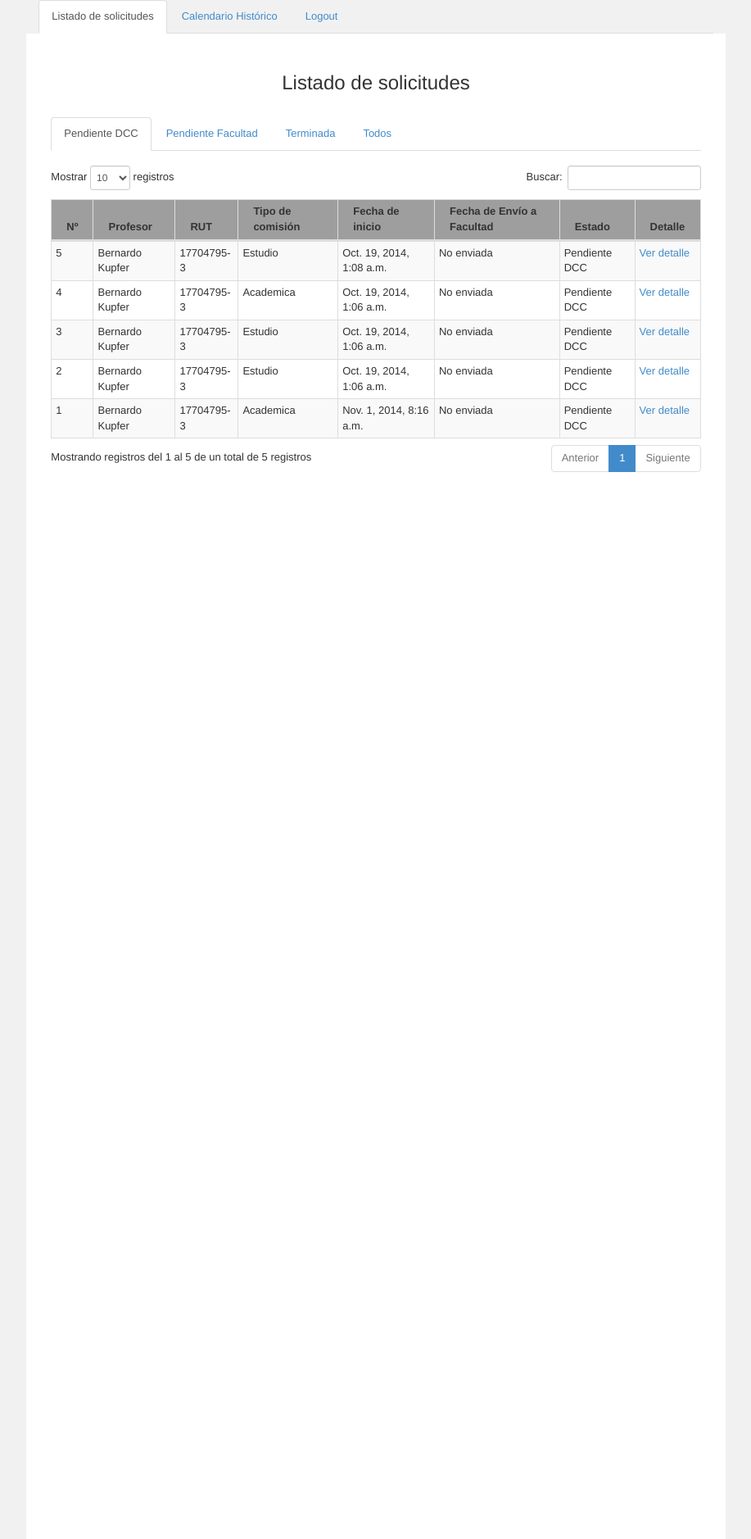
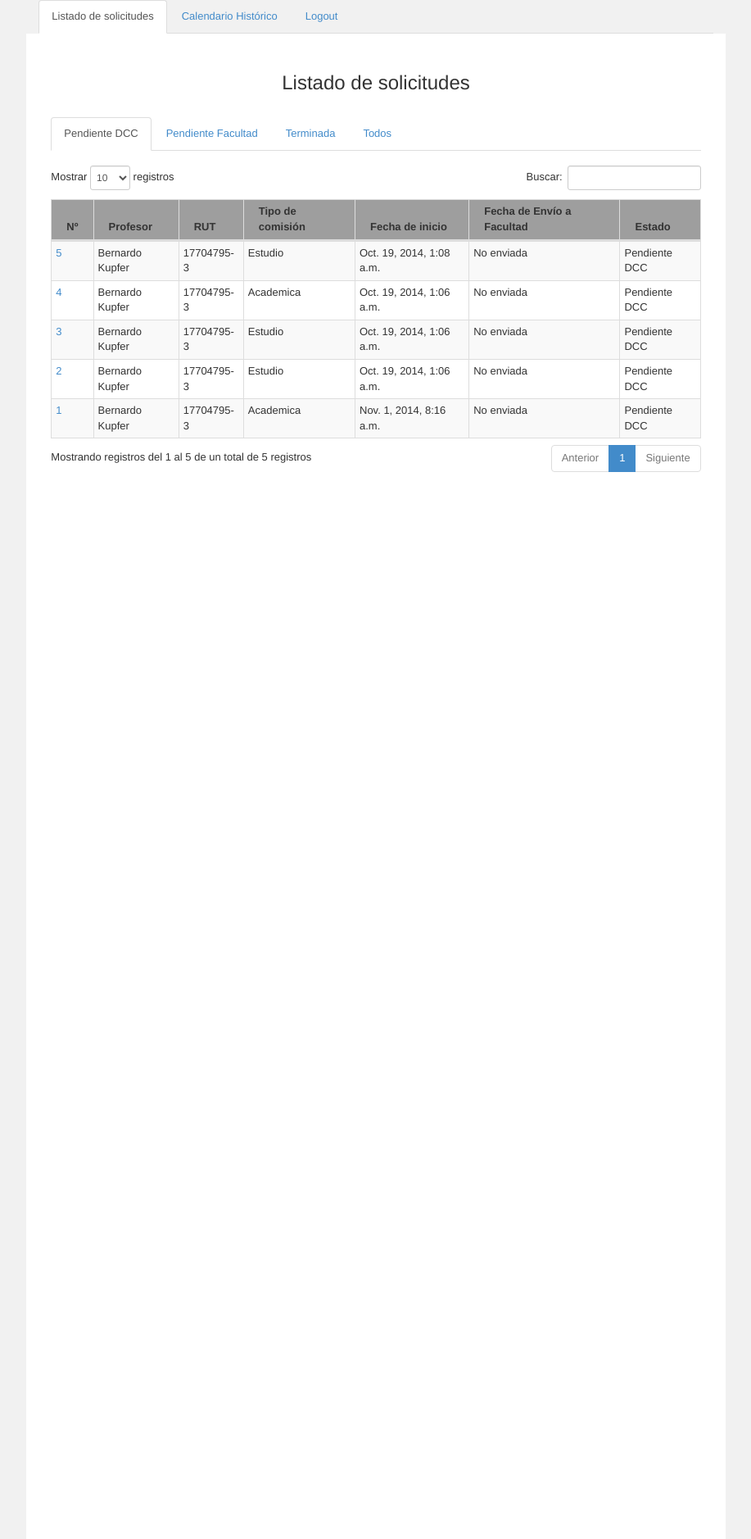
Before and after one commit to bkupfer/u-salidas, a Django app: template static/templates/Magna/list_of_applications.html in a window 1280 px wide. Shown: the whole page at 82% size, without its empty margins (181-1098 px from the left). Run offline with Django 3.2, Linux system fonts and the light colour scheme; the template is opened without the code that fills it: values that come from a table or form of the project are taken from there, others are empty; data comes from the database, SQL or seed files in the repository; tables that the repository leaves empty hold one stand-in row (values such as "Sample post"); parts of the project's set-up code (start-up, migrations or seed data) failed here and were passed over; grey boxes are pictures that could not be loaded.

Commit message:
Mejoras fundamentales a lista de solicitudes (a Magna le complica el "Ver detalle")

```diff
--- a/static/templates/Magna/list_of_applications.html
+++ b/static/templates/Magna/list_of_applications.html
@@ -69,21 +69,19 @@
                                             <th>Fecha de inicio</th>
                                             <th>Fecha de Envío a Facultad</th>
                                             <th>Estado</th>
-                                            <th>Detalle</th>
                                         </tr>
                                         </thead>
                                         <tbody>
                                         {% for app in apps %}
                                             {% if app.get_state.state == "Pendiente DCC" %}
                                                 <tr>
-                                                    <td>{{ app.id }}</td>
+                                                    <td><a href="application_detail?id={{ app.id }}">{{ app.id }}</a></td>
                                                     <td>{{ app.id_Teacher }}</td>
                                                     <td>{{ app.id_Teacher.rut }}</td>
                                                     <td>{{ app.id_commission_type }}</td>
                                                     <td>{{ app.creation_date }}</td>
                                                     <td>{{ app.sent_date }}</td>
                                                     <td>{{ app.get_state }}</td>
-                                                    <td><a href="application_detail?id={{ app.id }}">Ver detalle</a></td>
                                                 </tr>
                                             {% endif %}
                                         {% endfor %}
@@ -105,21 +103,19 @@
                                             <th>Fecha de inicio</th>
                                             <th>Fecha de Envío a Facultad</th>
                                             <th>Estado</th>
-                                            <th>Detalle</th>
                                         </tr>
                                         </thead>
                                         <tbody>
                                         {% for app in apps %}
                                             {% if app.get_state.state == "Pendiente Facultad" %}
                                                 <tr>
-                                                    <td>{{ app.id }}</td>
+                                                    <td><a href="application_detail?id={{ app.id }}">{{ app.id }}</a></td>
                                                     <td>{{ app.id_Teacher }}</td>
                                                     <td>{{ app.id_Teacher.rut }}</td>
                                                     <td>{{ app.id_commission_type }}</td>
                                                     <td>{{ app.creation_date }}</td>
                                                     <td>  {{ app.sent_date }}</td>
                                                     <td> {{ app.get_state }}</td>
-                                                    <td><a href="application_detail?id={{ app.id }}">Ver detalle</a></td>
                                                 </tr>
                                             {% endif %}
                                         {% endfor %}
@@ -141,21 +137,19 @@
                                             <th>Fecha de inicio</th>
                                             <th>Fecha de Envío a Facultad</th>
                                             <th>Estado</th>
-                                            <th>Detalle</th>
                                         </tr>
                                         </thead>
                                         <tbody>
                                         {% for app in apps %}
                                             {% if app.get_state.state == "Terminada" %}
                                                 <tr>
-                                                    <td>{{ app.id }}</td>
+                                                    <td><a href="application_detail?id={{ app.id }}">{{ app.id }}</a></td>
                                                     <td>{{ app.id_Teacher }}</td>
                                                     <td>{{ app.id_Teacher.rut }}</td>
                                                     <td>{{ app.id_commission_type }}</td>
                                                     <td>{{ app.creation_date }}</td>
                                                     <td>{{ app.sent_date }}</td>
                                                     <td>{{ app.get_state }}</td>
-                                                    <td><a href="application_detail?id={{ app.id }}">Ver detalle</a></td>
                                                 </tr>
                                             {% endif %}
                                         {% endfor %}
@@ -177,20 +171,18 @@
                                             <th>Fecha de inicio</th>
                                             <th>Fecha de Envío a Facultad</th>
                                             <th>Estado</th>
-                                            <th>Detalle</th>
                                         </tr>
                                         </thead>
                                         <tbody>
                                         {% for app in apps %}
                                             <tr>
-                                                <td>{{ app.id }}</td>
+                                                <td><a href="application_detail?id={{ app.id }}">{{ app.id }}</a></td>
                                                 <td>{{ app.id_Teacher }}</td>
                                                 <td>{{ app.id_Teacher.rut }}</td>
                                                 <td>{{ app.id_commission_type }}</td>
                                                 <td>{{ app.creation_date }}</td>
                                                 <td>{{ app.sent_date }}</td>
                                                 <td>{{ app.get_state }}</td>
-                                                <td><a href="application_detail?id={{ app.id }}">Ver detalle</a></td>
                                             </tr>
                                         {% endfor %}
                                         </tbody>
```
